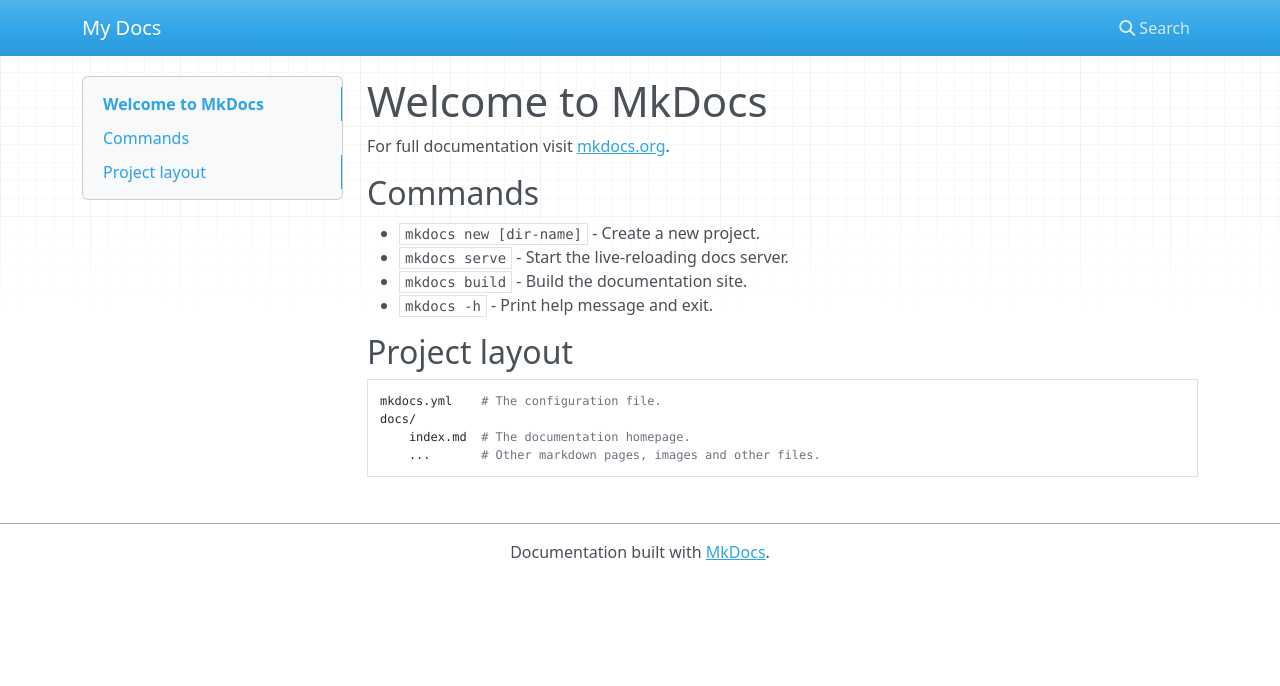
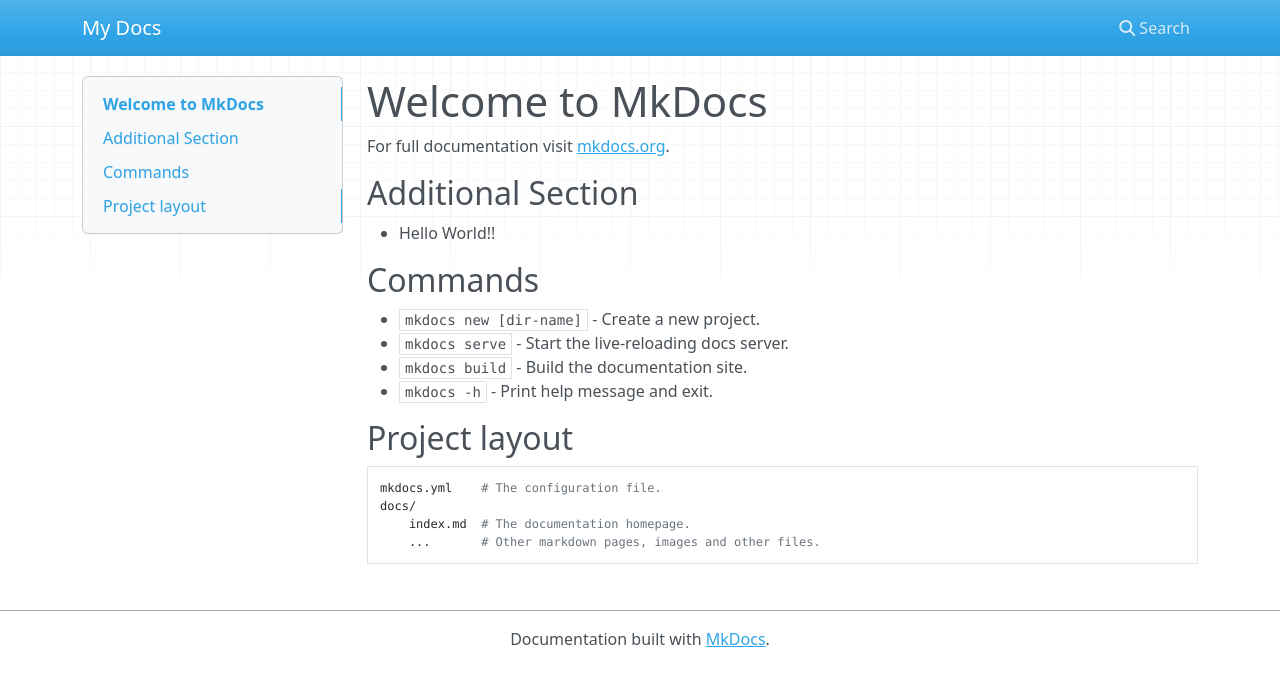
Before and after one commit to enu23456/pages_test, an MkDocs documentation site: the page built from docs/index.md, in a window 1280 px wide. Shown: the top 686 px of the page. Built offline with MkDocs 1.6.1, drawn with Linux system fonts in a browser that asks for light colours; nearby versions of some CDN libraries.

Commit message:
fix index.md

```diff
--- a/docs/index.md
+++ b/docs/index.md
@@ -1,6 +1,10 @@
 # Welcome to MkDocs
 
 For full documentation visit [mkdocs.org](https://www.mkdocs.org).
+
+## Additional Section
+
+* Hello World!!
 
 ## Commands
 
```
